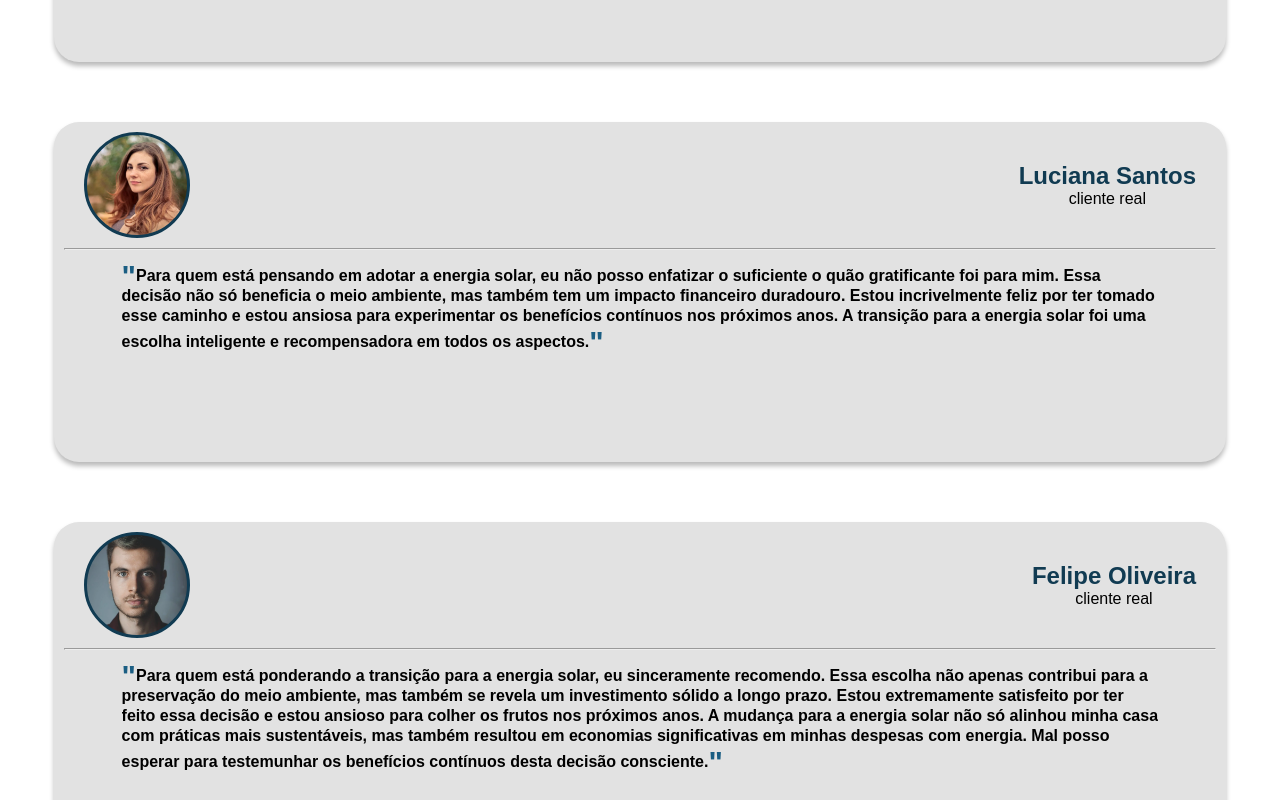
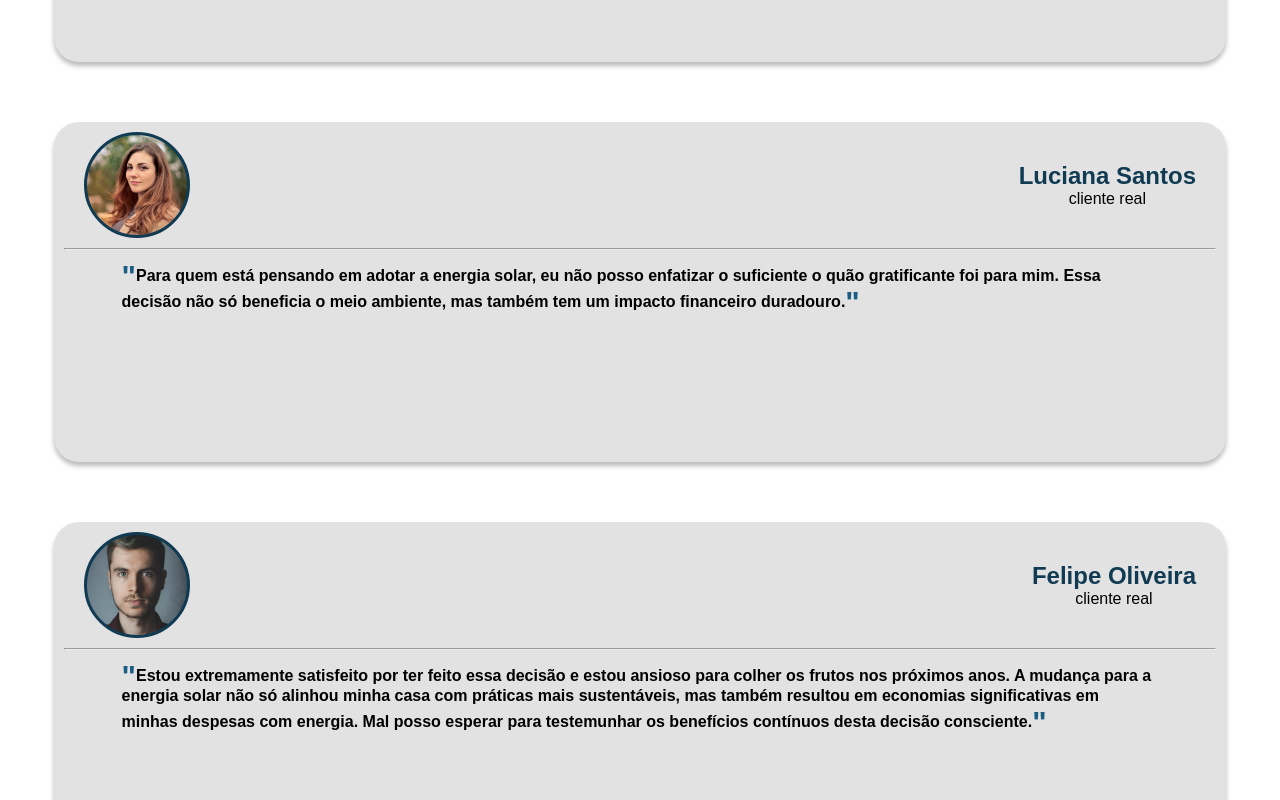
Before and after one commit to Dannick10/nosso-sol, a React (Vite) app: page / in a window 1280 px wide. Shown: the part 1720-2520 px from the top of the page. Built offline with nearby package versions, Linux system fonts and the light colour scheme.

Commit message:
cards trext

```diff
--- a/src/App.jsx
+++ b/src/App.jsx
@@ -6,9 +6,9 @@ import "./estilos/header/header.css";
 import header_painel from "./img/header_painel.svg";
 import header_world from "./img/header_world.svg";
 import Reactangle from "./img/Rectangle.svg";
-import sun from "./img/sun.svg"
-import Luciana from "./img/Luciana.webp"
-import Felipe from "./img/Felipe.webp"
+import sun from "./img/sun.svg";
+import Luciana from "./img/Luciana.webp";
+import Felipe from "./img/Felipe.webp";
 
 //Componentes
 import Nav from "./componentes/Nav/Nav";
@@ -111,19 +111,15 @@ function App() {
               benefícios contínuos nos próximos anos.
             </p>
           </div>
-
-
         </section>
 
         <section className="c-depoimentos">
-
           <div className="d1">
             <div className="photo-name">
               <span
                 className="img"
                 style={{
-                 backgroundImage:
-                   `url(${Luciana})`,
+                  backgroundImage: `url(${Luciana})`,
                 }}
               ></span>
 
@@ -131,47 +127,47 @@ function App() {
                 <h3>Luciana Santos</h3>
                 <p>cliente real</p>
               </div>
-
-
             </div>
 
-           <hr className="line-card"/>
+            <hr className="line-card" />
 
-           <p className="carrosel-descricao">Para quem está pensando em adotar a energia solar, eu não posso enfatizar o suficiente o quão gratificante foi para mim. Essa decisão não só beneficia o meio ambiente, mas também tem um impacto financeiro duradouro. Estou incrivelmente feliz por ter tomado esse caminho e estou ansiosa para experimentar os benefícios contínuos nos próximos anos. A transição para a energia solar foi uma escolha inteligente e recompensadora em todos os aspectos.</p>
+            <p className="carrosel-descricao">
+              Para quem está pensando em adotar a energia solar, eu não posso
+              enfatizar o suficiente o quão gratificante foi para mim. Essa
+              decisão não só beneficia o meio ambiente, mas também tem um
+              impacto financeiro duradouro.
+            </p>
           </div>
-
-
         </section>
 
         <section className="c-depoimentos">
-
           <div className="d1">
             <div className="photo-name">
               <span
                 className="img"
                 style={{
-                 backgroundImage:
-                   `url(${Felipe})`,
+                  backgroundImage: `url(${Felipe})`,
                 }}
               ></span>
 
               <div className="name-carrossel">
-               <h3>
-Felipe Oliveira</h3>
+                <h3>Felipe Oliveira</h3>
                 <p>cliente real</p>
               </div>
-
-
             </div>
 
-           <hr className="line-card"/>
+            <hr className="line-card" />
 
-           <p className="carrosel-descricao">Para quem está ponderando a transição para a energia solar, eu sinceramente recomendo. Essa escolha não apenas contribui para a preservação do meio ambiente, mas também se revela um investimento sólido a longo prazo. Estou extremamente satisfeito por ter feito essa decisão e estou ansioso para colher os frutos nos próximos anos. A mudança para a energia solar não só alinhou minha casa com práticas mais sustentáveis, mas também resultou em economias significativas em minhas despesas com energia. Mal posso esperar para testemunhar os benefícios contínuos desta decisão consciente.</p>
+            <p className="carrosel-descricao">
+              Estou extremamente satisfeito por ter feito
+              essa decisão e estou ansioso para colher os frutos nos próximos
+              anos. A mudança para a energia solar não só alinhou minha casa com
+              práticas mais sustentáveis, mas também resultou em economias
+              significativas em minhas despesas com energia. Mal posso esperar
+              para testemunhar os benefícios contínuos desta decisão consciente.
+            </p>
           </div>
-
-
         </section>
-
       </main>
 
       <Footer />
--- a/src/estilos/header/header.css
+++ b/src/estilos/header/header.css
@@ -202,6 +202,8 @@ text-align: center;
 
 
     padding: 10px;
+
+    overflow-y: hidden;
 }
 
 
@@ -251,7 +253,10 @@ text-align: center;
     width: 90%;
     margin: 10px auto;
     line-height: 20px;
-    overflow-y: scroll;
+
+
+
+
 
 }
 
```
Lines whose indentation alone changed are shown as unchanged.
